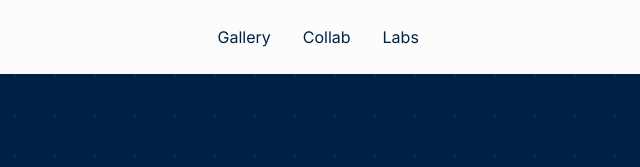
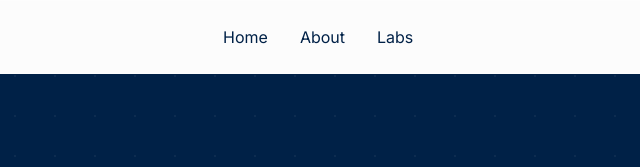
Before and after one commit to CyphersNova/CyphersNova, a plain HTML site: page index.html in a window 1280 px wide. Shown: the top 167 px of the page, 307-947 px from the left. Drawn offline with nearby package versions, Linux system fonts and the light colour scheme.

Commit message:
Update index.html

```diff
--- a/index.html
+++ b/index.html
@@ -62,8 +62,8 @@
             <span class="text-[#008080]">Cyphers</span>Nova
         </div>
         <div class="hidden md:flex gap-8 font-medium">
-            <a href="#" class="hover:text-[#008080] transition">Gallery</a>
-            <a href="#" class="hover:text-[#008080] transition">Collab</a>
+            <a href="#" class="hover:text-[#008080] transition" active>Home</a>
+            <a href="#" class="hover:text-[#008080] transition">About</a>
             <a href="#" class="hover:text-[#008080] transition">Labs</a>
         </div>
         <div class="flex items-center gap-4">
```
